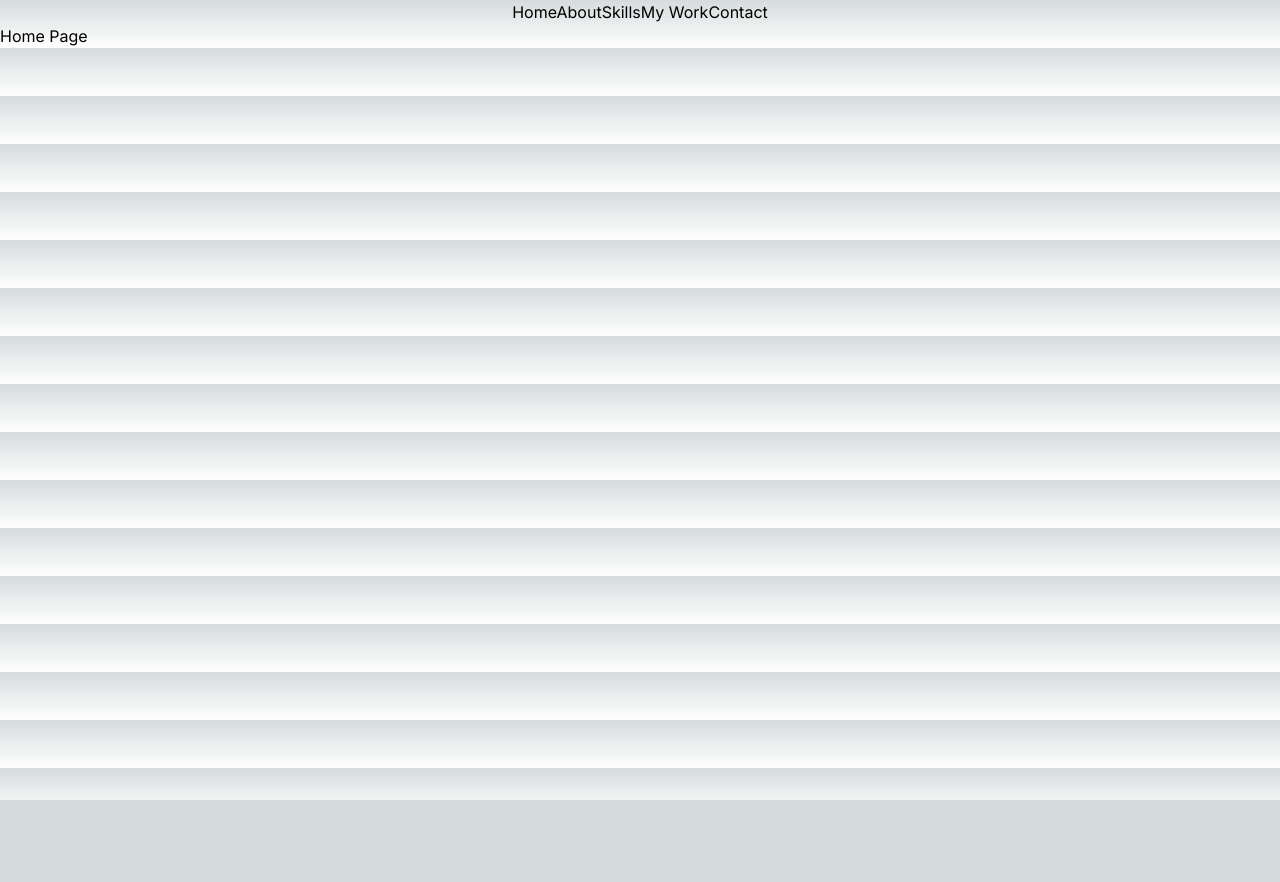
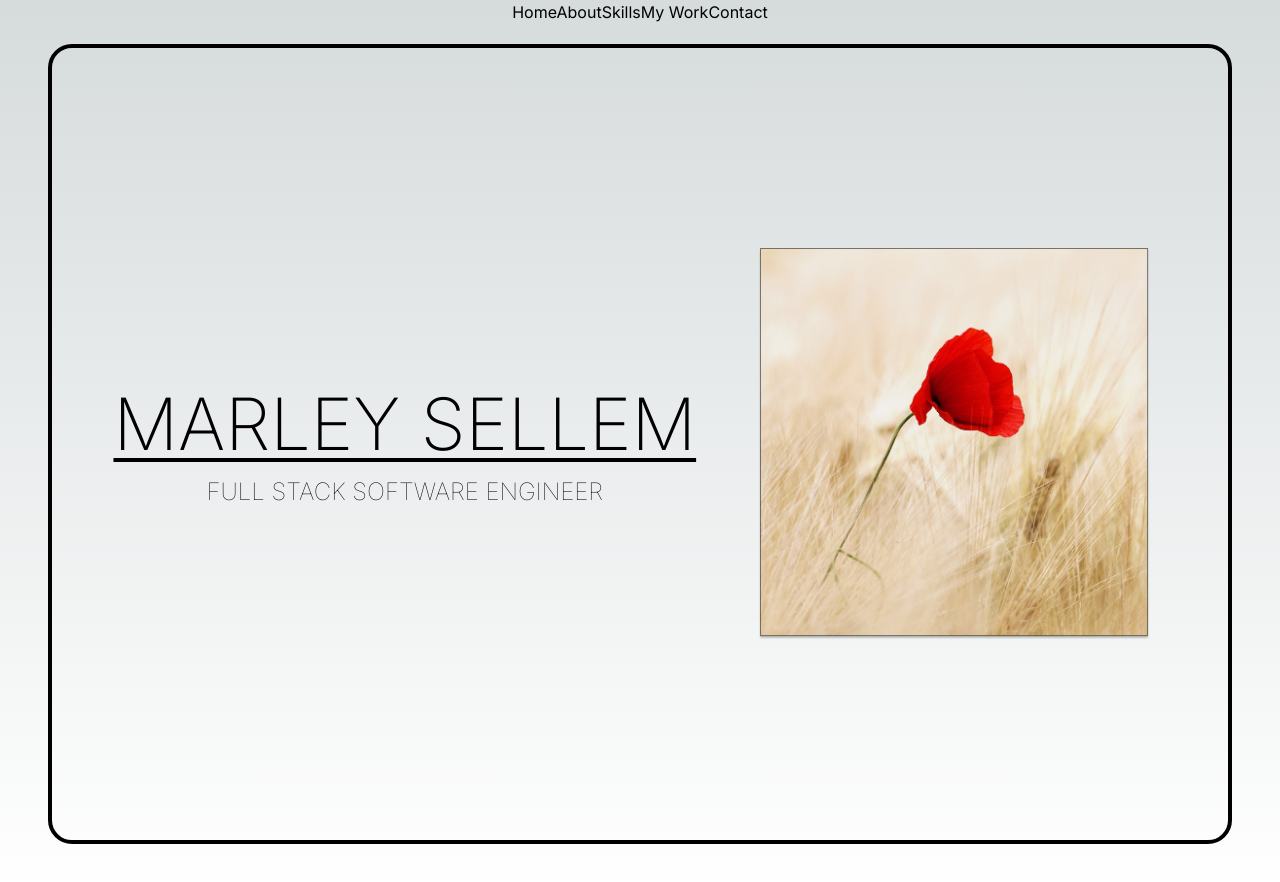
Before and after one commit to mzsellem/marleysz, a Next.js app: page / in a window 1280 px wide. Shown: the top 882 px of the page. Before the commit the page ends 800 px from the top, so only its background shows below. Built offline with nearby package versions, Linux system fonts and the light colour scheme.

Commit message:
style home page

```diff
--- a/app/page.js
+++ b/app/page.js
@@ -1,10 +1,19 @@
-import Navbar from "./navbar/page"
+import Navbar from "./navbar/page";
+import "../public/poppy2.png"
 
 export default function Home() {
   return (
-    <>
+    <main>
       <Navbar/>
-      <h1>Home Page</h1>
-    </>
+      <div className="flex flex-row items-center justify-center h-screen border-4 border-black rounded-3xl m-12 mt-5">
+        <div className="flex-col justify-center items-center w-3/5">
+          <h1 className="font-extralight text-7xl p-2 underline decoration-4 underline-offset-8 flex justify-center">MARLEY SELLEM</h1>
+          <h1 className="text-2xl font-thin flex justify-center pt-2">FULL STACK SOFTWARE ENGINEER</h1>
+        </div>
+        <div className="flex items-center w-2/5">
+          <img src="/poppy2.png" alt="poppy in a field" className="w-5/6"/>
+        </div>
+      </div>
+    </main>
   )
 }
```
Also changed, not shown: public/poppy2.png (added).
